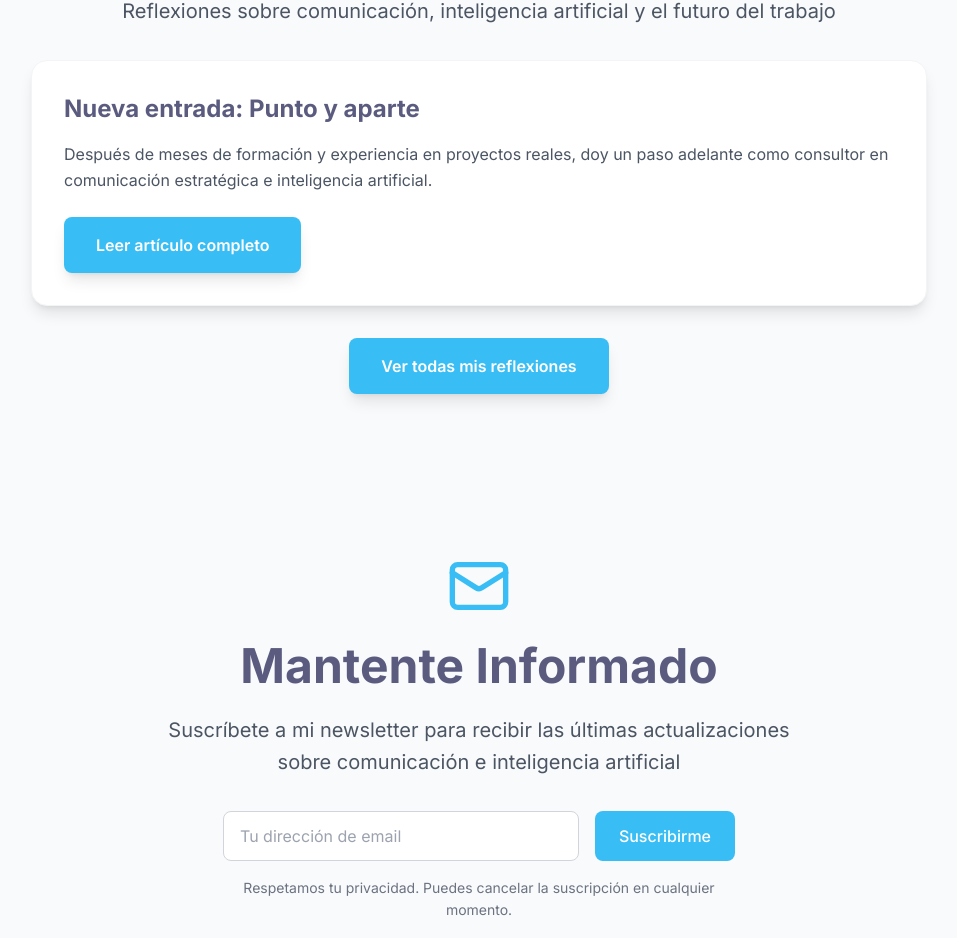
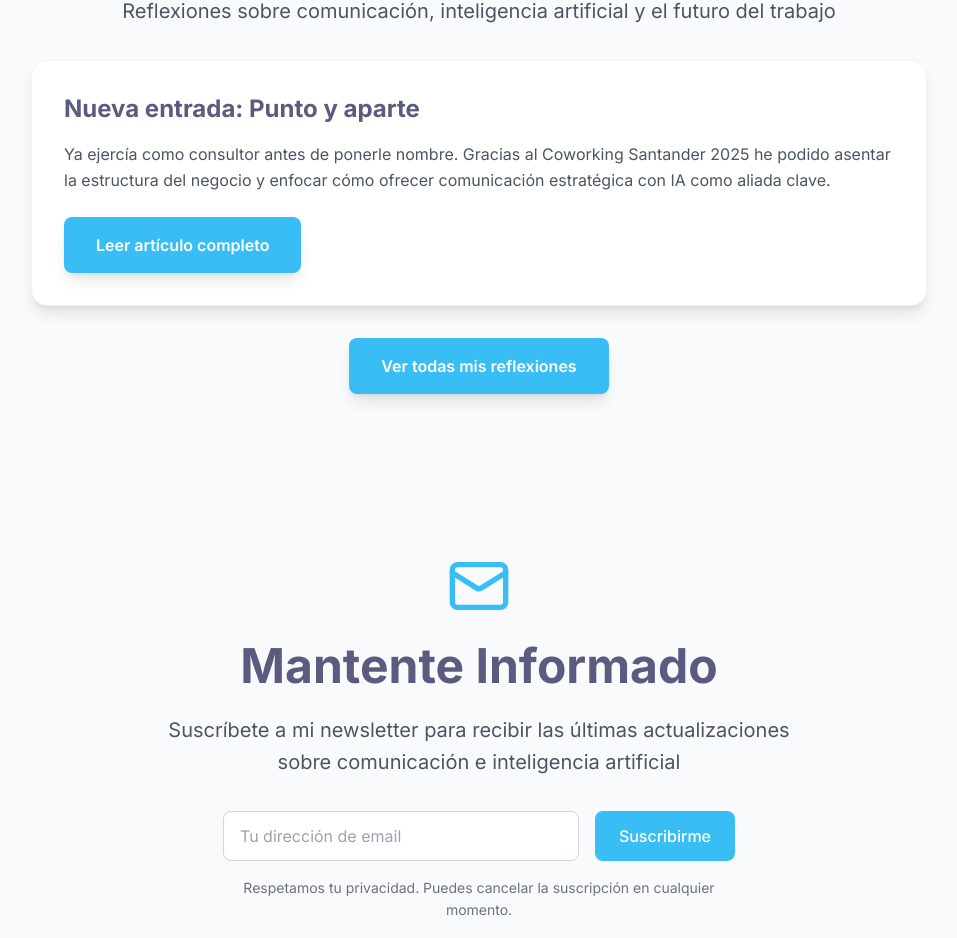
Before and after one commit to osanemeterio/oscarsanemeterio, a React (Vite) app: page / in a window 1280 px wide. Shown: the part 3130-4068 px from the top of the page, without its empty margins (161-1118 px from the left). Built offline with nearby package versions, Linux system fonts and the light colour scheme.

Commit message:
Actualizar resumen del blog con el nuevo texto

```diff
--- a/src/pages/Home.tsx
+++ b/src/pages/Home.tsx
@@ -274,7 +274,7 @@ function App() {
                 Nueva entrada: Punto y aparte
               </h3>
               <p className="text-gray-600 mb-6 leading-relaxed">
-                Después de meses de formación y experiencia en proyectos reales, doy un paso adelante como consultor en comunicación estratégica e inteligencia artificial.
+                Ya ejercía como consultor antes de ponerle nombre. Gracias al Coworking Santander 2025 he podido asentar la estructura del negocio y enfocar cómo ofrecer comunicación estratégica con IA como aliada clave.
               </p>
               <a
                 href="/blog/punto-y-aparte"
--- a/src/pages/PuntoYAparte.tsx
+++ b/src/pages/PuntoYAparte.tsx
@@ -31,7 +31,7 @@ export default function PuntoYApartePage() {
             <div className="bg-gray-50 p-8 rounded-2xl shadow-lg border border-gray-100">
               <h2 className="text-2xl font-bold text-[#5a5b7f] mb-4">Resumen</h2>
               <p className="text-lg text-gray-700 leading-relaxed">
-                Después de meses de formación y experiencia en proyectos reales, doy un paso adelante como consultor en comunicación estratégica e inteligencia artificial. En este artículo reflexiono sobre mi experiencia en el Coworking Santander 2025, los aprendizajes clave y cómo inicio mi nueva etapa profesional.
+                Ya ejercía como consultor antes de ponerle nombre. La experiencia me había dado el fondo necesario, pero gracias al Coworking Santander 2025 he podido asentar la estructura del negocio. En este artículo reflexiono sobre mi experiencia en el programa, los aprendizajes clave y cómo enfoco mi propuesta de comunicación estratégica con IA.
               </p>
             </div>
           </div>
```
